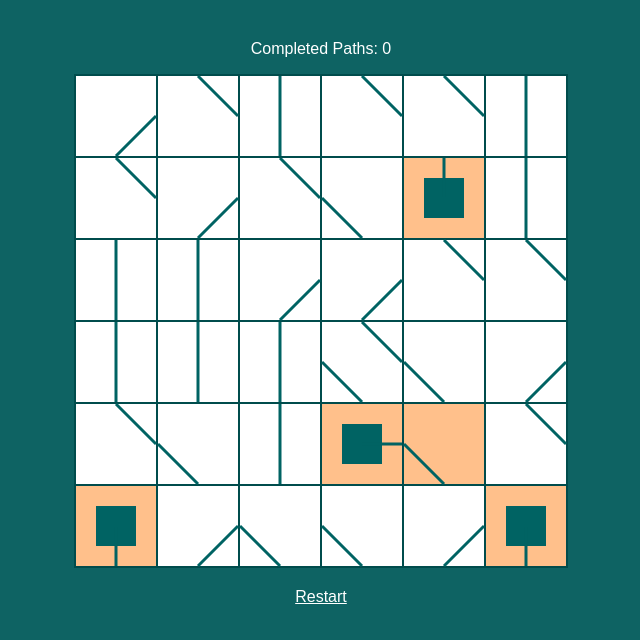
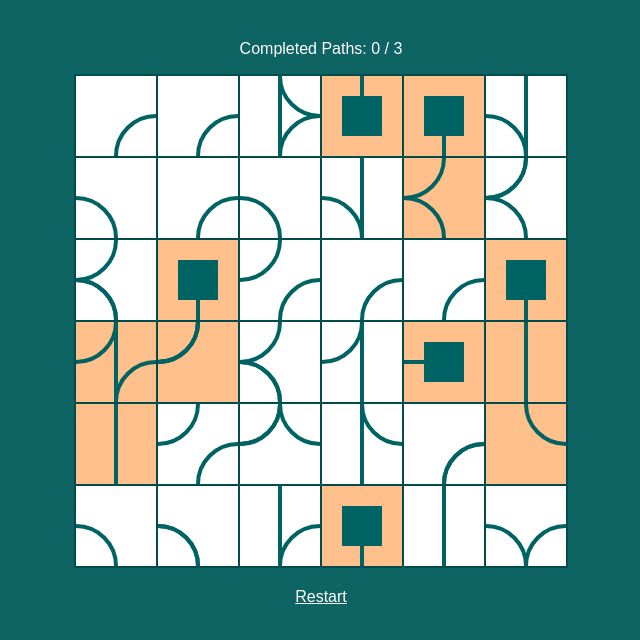
Before and after one commit to dspeckmann/cnnctr, a plain HTML site: page index.html in a window 1280 px wide. Shown: the part 128-768 px from the top of the page, without its empty margins (319-959 px from the left). Drawn offline with Linux system fonts and the light colour scheme.

Commit message:
Made connections circular and randomized tile and endpoint generation

```diff
--- a/index.html
+++ b/index.html
@@ -8,7 +8,7 @@
     <body>
         <div id="center-div">
             <h1>Loop</h1>
-            <p>Completed Paths: <span id="path-counter">0</span></p>
+            <p>Completed Paths: <span id="path-counter-current">0</span> / <span id="path-counter-max">0</span></p>
             <canvas id="game-canvas">
                 Your browser does not support the canvas element.
             </canvas>
--- a/script.js
+++ b/script.js
@@ -1,10 +1,11 @@
-// TODO: Generate board by building paths and then randomly rotating tiles
+// TODO: Generate actual paths and not just random tiles
 // TODO: Improve getOppositeDirection
 // TODO: Put fillRect in function
 // TODO: Put boundary check in function
 // TODO: Display seed so that a level can be shared
 // TODO: Split script into multiple files?
 // TODO: Allow configuration, e.g. the size of the board or the number of endpoints
+// TODO: Improve color scheme
 // TODO: Responsive design
 
 // These are the dimensions used for generating and drawing the board.
@@ -72,32 +73,60 @@ window.onload = function() {
     }
 }
 
+function getRandomConnection() {
+    var rand = Math.random();
+    if(rand > 0.88) {
+        return [directions.top, directions.right];
+    } else if(rand > 0.66) {
+        return [directions.right, directions.bottom];
+    } else if(rand > 0.44) {
+        return [directions.bottom, directions.left];
+    } else if(rand > 0.22) {
+        return [directions.left, directions.top];
+    } else {
+        return [directions.top, directions.bottom];
+    }
+}
+
 // Here we generate a new board. This function leaves much to desire.
 function generateBoard() {
     var board = [];
     for(var x = 0; x < dimensions.boardWidth; x++) {
         board[x] = [];
         for(var y = 0; y < dimensions.boardHeight; y++) {
-            var connections;
+            // We want one to three connections per tile with 40% probability for one, 35% for two and 25% for three.
             var rand = Math.random();
-            if(rand > 0.75) {
-                connections = [[directions.top, directions.right]];
-            } else if(rand > 0.5) {
-                connections = [[directions.right, directions.bottom]];
+            var count;
+            if(rand > 0.6) {
+                count = 1;
             } else if(rand > 0.25) {
-                connections = [[directions.bottom, directions.left]];
+                count = 2;
             } else {
-                connections = [[directions.top, directions.bottom]];
+                count = 3;
+            }
+            var connections = [];
+            for(var i = 0; i < count; i++) {
+                connections.push(getRandomConnection());
             }
             board[x][y] = new Tile(x, y, connections);
         }
     }
 
-    board[5][5].connections = [[directions.center, directions.bottom]];
-    board[3][3].connections = [[directions.top, directions.right], [directions.bottom, directions.left]];
-    board[4][1].connections = [[directions.top, directions.center]];
-    board[0][5].connections = [[directions.center, directions.bottom]];
-    board[3][4].connections = [[directions.right, directions.center]];
+    // Choose random endpoints.
+    var endpointCount = 6;
+    for(var i = 0; i < endpointCount; i++) {
+        var x = Math.floor(Math.random() * dimensions.boardWidth);
+        var y = Math.floor(Math.random() * dimensions.boardHeight);
+
+        if(board[x][y].connections[0][0] === directions.center) {
+            i--;
+            continue;
+        }
+
+        board[x][y].connections = [[directions.center, board[x][y].connections[0][1]]];
+    }
+
+    document.getElementById('path-counter-max').innerText = endpointCount / 2;
 
     return board;
 }
@@ -146,7 +175,28 @@ function drawBoard(context, board) {
                 );
             }
 
+
             for(var i = 0; i < board[x][y].connections.length; i++) {
+                // TODO: When using circles the tiles should always be squares
+                context.strokeStyle = '#006363';
+                context.lineWidth = 4;
+                context.beginPath();
+
+                var connection = board[x][y].connections[i];
+
+                if((connection[0] == directions.top && connection[1] == directions.right) ||(connection[0] == directions.right && connection[1] == directions.top)) {
+                    // Top Right:
+                    context.arc(horizontalOffset + dimensions.tileWidth, verticalOffset, (dimensions.tileHeight / 2), 0.5 * Math.PI, Math.PI);
+                } else if((connection[0] == directions.bottom && connection[1] == directions.right) ||(connection[0] == directions.right && connection[1] == directions.bottom)) {
+                    // Bottom Right:
+                    context.arc(horizontalOffset + dimensions.tileWidth, verticalOffset + dimensions.tileHeight, (dimensions.tileHeight / 2), Math.PI, 1.5 * Math.PI);
+                } else if((connection[0] == directions.bottom && connection[1] == directions.left) ||(connection[0] == directions.left && connection[1] == directions.bottom)) {
+                    // Bottom Left:
+                    context.arc(horizontalOffset, verticalOffset + dimensions.tileHeight, (dimensions.tileHeight / 2), 1.5 * Math.PI, 0);
+                } else if((connection[0] == directions.top && connection[1] == directions.left) ||(connection[0] == directions.left && connection[1] == directions.top)) {
+                    // Top Left:
+                    context.arc(horizontalOffset, verticalOffset, (dimensions.tileHeight / 2), 0, 0.5 * Math.PI);
+                } else {
                     function getStrokePosition(direction) {
                         switch(direction) {
                             case directions.top:
@@ -163,15 +213,13 @@ function drawBoard(context, board) {
                         }
                     }
 
-                var connection = board[x][y].connections[i];
                     var start = getStrokePosition(connection[0]);
                     var end = getStrokePosition(connection[1]);
 
-                context.strokeStyle = '#006363';
-                context.lineWidth = 3;
-                context.beginPath();
                     context.moveTo(start.x, start.y);
                     context.lineTo(end.x, end.y);
+                }
+
                 context.stroke();
             }
         }
@@ -199,7 +247,7 @@ function updateBoard(board) {
             }
         }
     }
-    document.getElementById('path-counter').innerText = checkedEndpoints.length;
+    document.getElementById('path-counter-current').innerText = checkedEndpoints.length;
 }
 
 // This function uses recursion to traverse a path from one endpoint to another, if possible.
```
Lines whose indentation alone changed are shown as unchanged.
